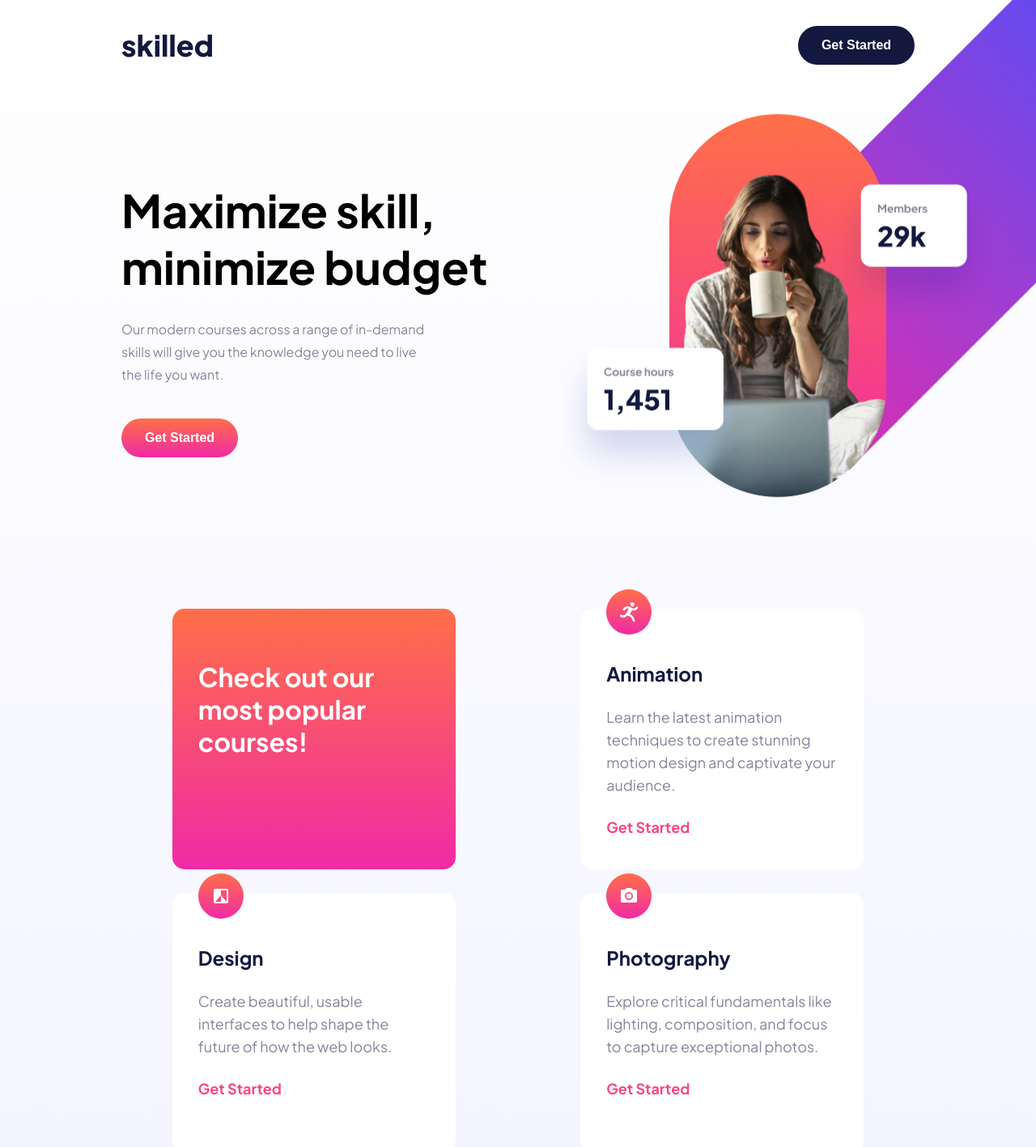
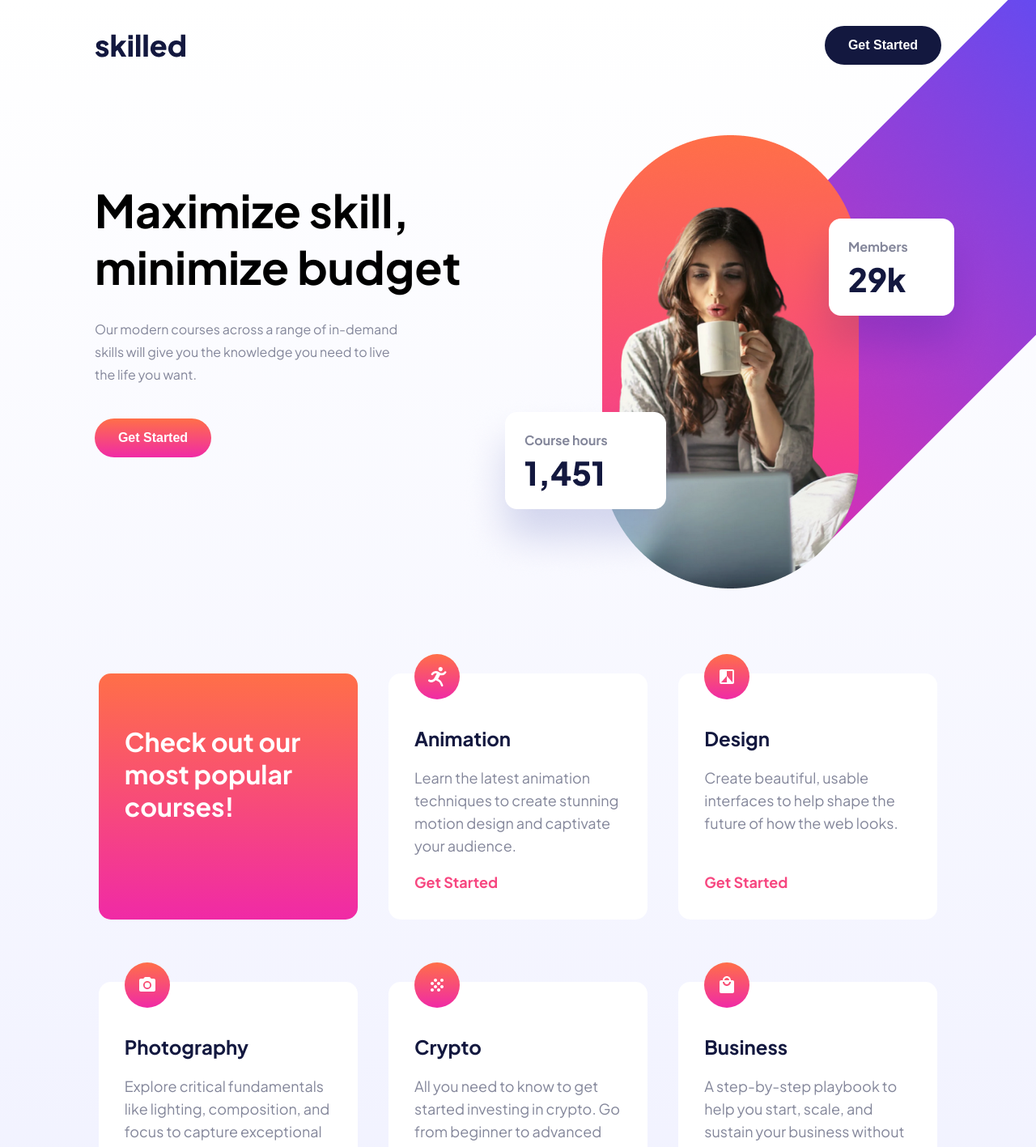
Before and after one commit to CamiStefano/my-portfolio, a Next.js app: page /projects/skilled-elearning-landing-page in a window 1280 px wide. Shown: the top 1417 px of the page at 81% size. Built offline with nearby package versions, Linux system fonts and the light colour scheme.

Commit message:
style: :art: update desktop style

```diff
--- a/app/projects/skilled-elearning-landing-page/components/Cards.jsx
+++ b/app/projects/skilled-elearning-landing-page/components/Cards.jsx
@@ -10,13 +10,14 @@ import { theme } from '../styles';
 const StyledCard = styled.div`
   display: flex;
   flex-direction: column;
-  gap: 1.5rem;
-  width: 21.875rem;
-  height: 20.125rem;
+  gap: 1.2rem;
+  width: 20rem;
+  height: 19rem;
   border-radius: 0.9375rem;
   background: ${theme.light};
   padding: 4rem 2rem 2.5rem;
   position: relative;
+  margin-top: 3rem;
 
   & .img {
     position: absolute;
@@ -44,7 +45,6 @@ const StyledCard = styled.div`
     font-size: 1.125rem;
     font-style: normal;
     font-weight: 600;
-    line-height: 1.75rem;
     transition: all 0.5s ease;
 
     &:hover {
--- a/app/projects/skilled-elearning-landing-page/components/CardsSection.jsx
+++ b/app/projects/skilled-elearning-landing-page/components/CardsSection.jsx
@@ -11,14 +11,15 @@ const StyledCardsSection = styled.section`
   justify-content: space-around;
   flex-wrap: wrap;
   gap: 1.8rem;
-  padding: 0rem 0rem 7rem;
+  padding: 0rem 2rem 7rem;
 
   & .box-1 {
-    width: 21.875rem;
-    height: 20.125rem;
+    width: 20rem;
+    height: 19rem;
     border-radius: 0.9375rem;
     background: ${theme.gradient1};
     padding: 4rem 2rem 8rem;
+    margin-top: 3rem;
 
     & p {
       color: ${theme.light};
@@ -37,7 +38,7 @@ function CardsSection() {
         <p>Check out our most popular courses!</p>
       </div>
       <Cards icon={<AnimationSVG />} subtitle="Animation" label="Learn the latest animation techniques to create stunning motion design and captivate your audience." />
-      <Cards icon={<DesignSVG />} subtitle="Design" label="Create beautiful, usable interfaces to help shape the future of how the web looks." />
+      <Cards icon={<DesignSVG />} subtitle="Design" label="Create beautiful, usable interfaces to help shape the future of how the web looks. &nbsp;&nbsp;&nbsp;&nbsp;&nbsp;&nbsp;" />
       <Cards icon={<PhotographySVG />} subtitle="Photography" label="Explore critical fundamentals like lighting, composition, and focus to capture exceptional photos." />
       <Cards icon={<CryptoSVG />} subtitle="Crypto" label="All you need to know to get started investing in crypto. Go from beginner to advanced with this 54 hour course." />
       <Cards icon={<BusinessSVG />} subtitle="Business" label="A step-by-step playbook to help you start, scale, and sustain your business without outside investment." />
--- a/app/projects/skilled-elearning-landing-page/components/Footer.jsx
+++ b/app/projects/skilled-elearning-landing-page/components/Footer.jsx
@@ -16,7 +16,8 @@ const StyledFooter = styled.footer`
 
   & .container {
     width: 100%;
-    max-width: 980px;
+    max-width: 1110px;
+    padding: 0rem 2rem;
     display: flex;
     justify-content: space-between;
     align-items: center;
--- a/app/projects/skilled-elearning-landing-page/components/Hero.jsx
+++ b/app/projects/skilled-elearning-landing-page/components/Hero.jsx
@@ -8,8 +8,8 @@ import Button from './Button';
 
 const StyledHero = styled.section`
       display: flex;
-      padding-top: 7rem;
-      height: 40rem;
+      padding: 7rem 2rem 0rem;
+      height: 42rem;
 
       & .main__section__text {
         display: flex;
@@ -47,8 +47,8 @@ function Hero() {
       <div className="main__section__image">
         <Image
           src="/person.png"
-          width={600}
-          height={668}
+          width={710}
+          height={791}
           alt="Picture of a person drinking coffee"
         />
       </div>
--- a/app/projects/skilled-elearning-landing-page/components/NavBar.jsx
+++ b/app/projects/skilled-elearning-landing-page/components/NavBar.jsx
@@ -16,7 +16,8 @@ const StyledNavBar = styled.nav`
   z-index: 100;
 
   & .container {
-    max-width: 980px;
+    max-width: 1110px;
+    padding: 0rem 2rem;
     display: flex;
     justify-content: space-between;
     align-items: center;
@@ -29,11 +30,13 @@ const StyledNavBar = styled.nav`
         background: ${theme.lightBlue};
       }
     }
+
+    @media (max-width: 768px) {
+    max-width: 768px;
+  }
   }
 
-  @media (max-width: 768px) {
-    width: 19.5rem;
-  }
+
 `;
 
 function NavBar() {
--- a/app/projects/skilled-elearning-landing-page/styles.js
+++ b/app/projects/skilled-elearning-landing-page/styles.js
@@ -29,7 +29,7 @@ export const Wrapper = styled.section`
 
   & .container {
     width: 100%;
-    max-width: 980px;
+    max-width: 1110px;
 
   }
 `;
```
Also changed, not shown: public/person.png.
